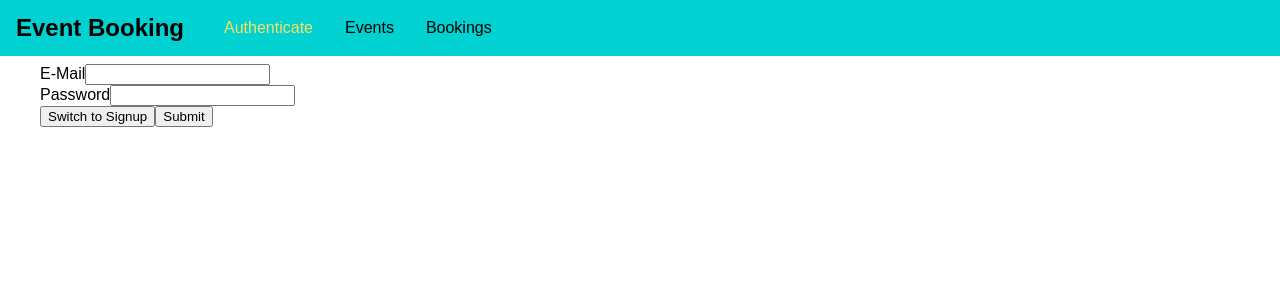
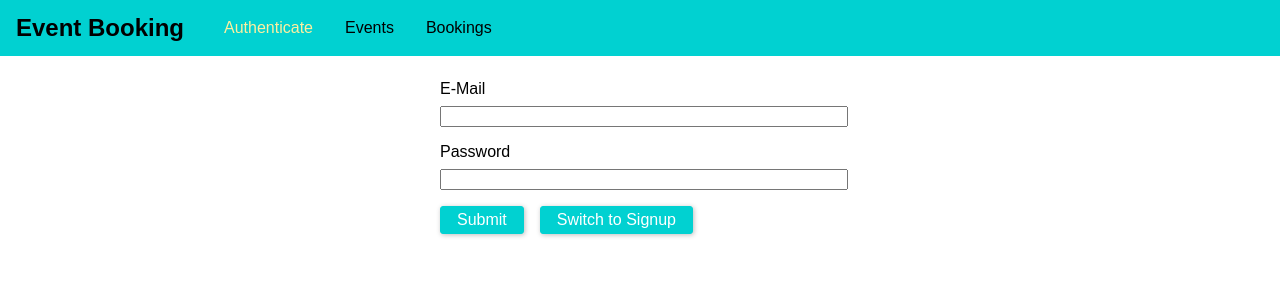
Before and after one commit to DeepCFoxXx/Event-Booking, a React (Create React App) app in the folder frontend/: page /auth in a window 1280 px wide. Shown: the top 300 px of the page. Built offline with nearby package versions, Linux system fonts and the light colour scheme.

Commit message:
Started connecting front-end to API

```diff
--- a/frontend/src/components/Navigation/MainNavigation.css
+++ b/frontend/src/components/Navigation/MainNavigation.css
@@ -38,5 +38,5 @@
 .main-navigation_items a:hover,
 .main-navigation_items a:active,
 .main-navigation_items a.active {
-  color: #f8e264;
+  color: #fdefa0;
 }
--- /dev/null
+++ b/frontend/src/pages/Auth.css
@@ -0,0 +1,37 @@
+.auth-form {
+  width: 25rem;
+  max-width: 80%;
+  margin: 5rem auto;
+}
+
+.form-control label,
+.form-control input {
+  width: 100%;
+  display: block;
+}
+
+.form-control label {
+  margin-bottom: 0.5rem;
+}
+
+.form-control {
+  margin-bottom: 1rem;
+}
+
+.form-actions button {
+  background-color: #01d1d1;
+  font: inherit;
+  border: 1px solid #01d1d1;
+  border-radius: 3px;
+  padding: 0.25rem 1rem;
+  margin-right: 1rem;
+  box-shadow: 1px 1px 5px rgba(0, 0, 0, 0.26);
+  color: white;
+  cursor: pointer;
+}
+
+.form-actions button:hover,
+.form_actions button:active {
+  background-color: #01a7a7;
+  border-color: #01a7a7;
+}
--- a/frontend/src/pages/Auth.js
+++ b/frontend/src/pages/Auth.js
@@ -1,20 +1,48 @@
 import React, { Component } from "react";
 
+import "./Auth.css";
+
 class AuthPage extends Component {
+  constructor(props) {
+    super(props);
+    this.emailEL = React.createRef();
+    this.passwordEL = React.createRef();
+  }
+
+  submitHandler = event => {
+    event.preventDefault();
+    const email = this.emailEL.current.value;
+    const password = this.passwordEL.current.value;
+
+    if (email.trim().length === 0 || password.trim().length === 0) {
+      return;
+    }
+
+    const requestBody = {};
+
+    fetch("http://localhost:8000/graphql", {
+      method: "POST",
+      body: null,
+      headers: {
+        "Content-Type": "application/json"
+      }
+    });
+  };
+
   render() {
     return (
-      <form>
+      <form className="auth-form" onSubmit={this.submitHandler}>
         <div className="form-control">
           <label htmlFor="email">E-Mail</label>
-          <input type="email" id="email" />
+          <input type="email" id="email" ref={this.emailEL} />
         </div>
         <div className="form-control">
           <label htmlFor="password">Password</label>
-          <input type="password" id="password" />
+          <input type="password" id="password" ref={this.passwordEL} />
         </div>
         <div className="form-actions">
+          <button type="submit">Submit</button>
           <button type="button">Switch to Signup</button>
-          <button type="submit">Submit</button>
         </div>
       </form>
     );
```
Also changed, not shown: 1 other file (tests, documents, lock files or other folders).
